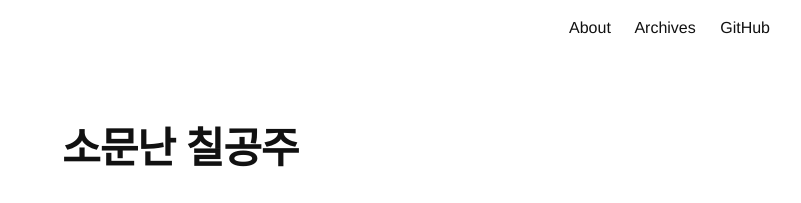
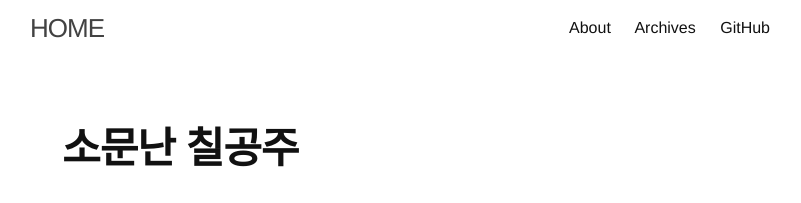
Before and after one commit to Song-KyeongYong/Song-KyeongYong.github.io, a Jekyll site: the page built from index.html, in a window 1280 px wide and 900 px high. Shown: the top 203 px of the window, without its empty margins (240-1041 px from the left). Built offline with Jekyll 4.4.1, drawn with Linux system fonts in a browser that asks for light colours; the list of posts is cut into pages by our own code.

Commit message:
title mod

```diff
--- a/_config.yml
+++ b/_config.yml
@@ -13,7 +13,7 @@
 # you will see them accessed via {{ site.title }}, {{ site.author }}, and so on.
 # You can create any custom variable you would like, and they will be accessible
 # in the templates via {{ site.myvariable }}.
-title: "          "
+title: HOME
 author: 송경용
 description: "SKY's BLOG"
 baseurl: "" # the subpath of your site, e.g. /blog
```
Also changed, not shown: 1 other file.
